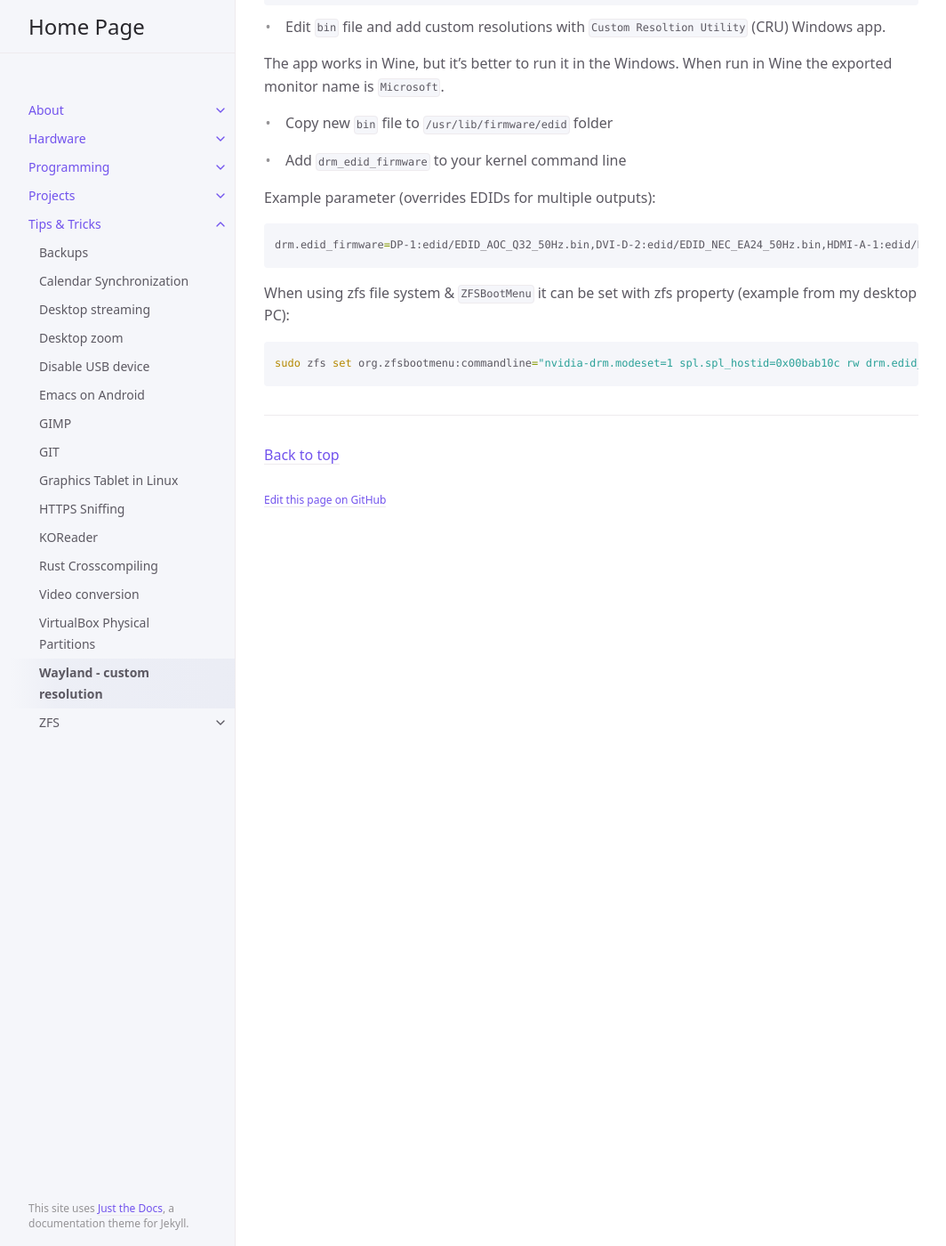
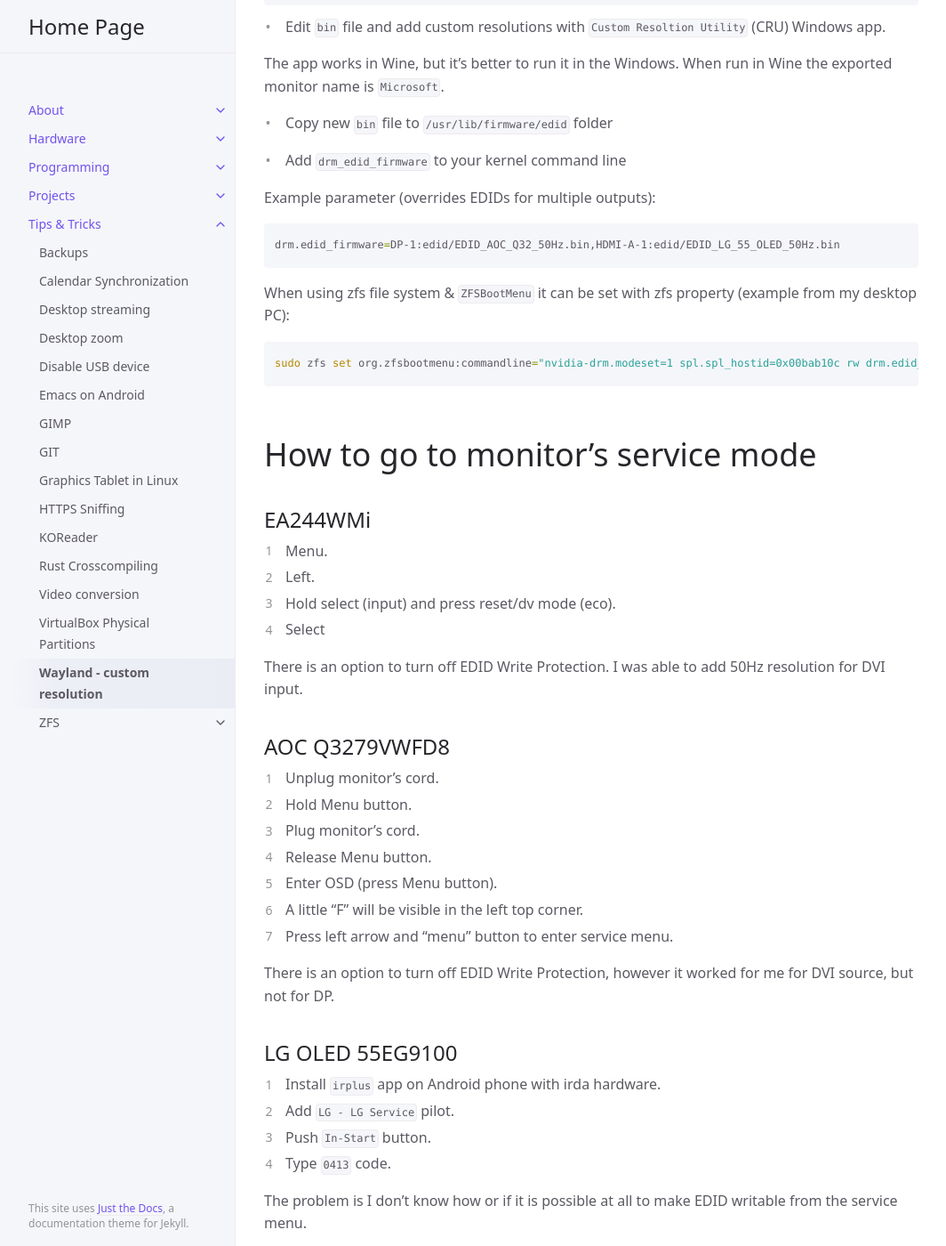
Before and after one commit to marek-g/marek-g.github.io, a Jekyll site: the page built from posts/tips_and_tricks/wayland_custom_resolution.md, in a window 1280 px wide and 1400 px high, scrolled down 270 px. Shown: the whole window at 89% size, without its empty margins (107-1171 px from the left). Built offline with Jekyll 4.4.1, drawn with Linux system fonts in a browser that asks for light colours.

Commit message:
Update wayland custom resolution

````diff
--- a/posts/tips_and_tricks/wayland_custom_resolution.md
+++ b/posts/tips_and_tricks/wayland_custom_resolution.md
@@ -24,11 +24,43 @@ The app works in Wine, but it's better to run it in the Windows. When run in Win
 Example parameter (overrides EDIDs for multiple outputs):
 
 ``` shell
-drm.edid_firmware=DP-1:edid/EDID_AOC_Q32_50Hz.bin,DVI-D-2:edid/EDID_NEC_EA24_50Hz.bin,HDMI-A-1:edid/EDID_LG_55_OLED_50Hz.bin
+drm.edid_firmware=DP-1:edid/EDID_AOC_Q32_50Hz.bin,HDMI-A-1:edid/EDID_LG_55_OLED_50Hz.bin
 ```
 
 When using zfs file system & `ZFSBootMenu` it can be set with zfs property (example from my desktop PC):
 
 ``` shell
-sudo zfs set org.zfsbootmenu:commandline="nvidia-drm.modeset=1 spl.spl_hostid=0x00bab10c rw drm.edid_firmware=DP-1:edid/EDID_AOC_Q32_50Hz.bin,DVI-D-2:edid/EDID_NEC_EA24_50Hz.bin,HDMI-A-1:edid/EDID_LG_55_OLED_50Hz.bin" ssd/manjaro
+sudo zfs set org.zfsbootmenu:commandline="nvidia-drm.modeset=1 spl.spl_hostid=0x00bab10c rw drm.edid_firmware=DP-1:edid/EDID_AOC_Q32_50Hz.bin,HDMI-A-1:edid/EDID_LG_55_OLED_50Hz.bin" ssd/manjaro
 ```
+
+# How to go to monitor's service mode
+
+## EA244WMi
+
+1. Menu.
+2. Left.
+3. Hold select (input) and press reset/dv mode (eco).
+4. Select
+
+There is an option to turn off EDID Write Protection. I was able to add 50Hz resolution for DVI input.
+
+## AOC Q3279VWFD8
+
+1. Unplug monitor's cord.
+2. Hold Menu button.
+3. Plug monitor's cord.
+4. Release Menu button.
+5. Enter OSD (press Menu button).
+6. A little "F" will be visible in the left top corner.
+7. Press left arrow and "menu" button to enter service menu.
+
+There is an option to turn off EDID Write Protection, however it worked for me for DVI source, but not for DP.
+
+## LG OLED 55EG9100
+
+1. Install `irplus` app on Android phone with irda hardware.
+2. Add `LG - LG Service` pilot.
+3. Push `In-Start` button.
+4. Type `0413` code.
+
+The problem is I don't know how or if it is possible at all to make EDID writable from the service menu.
````
